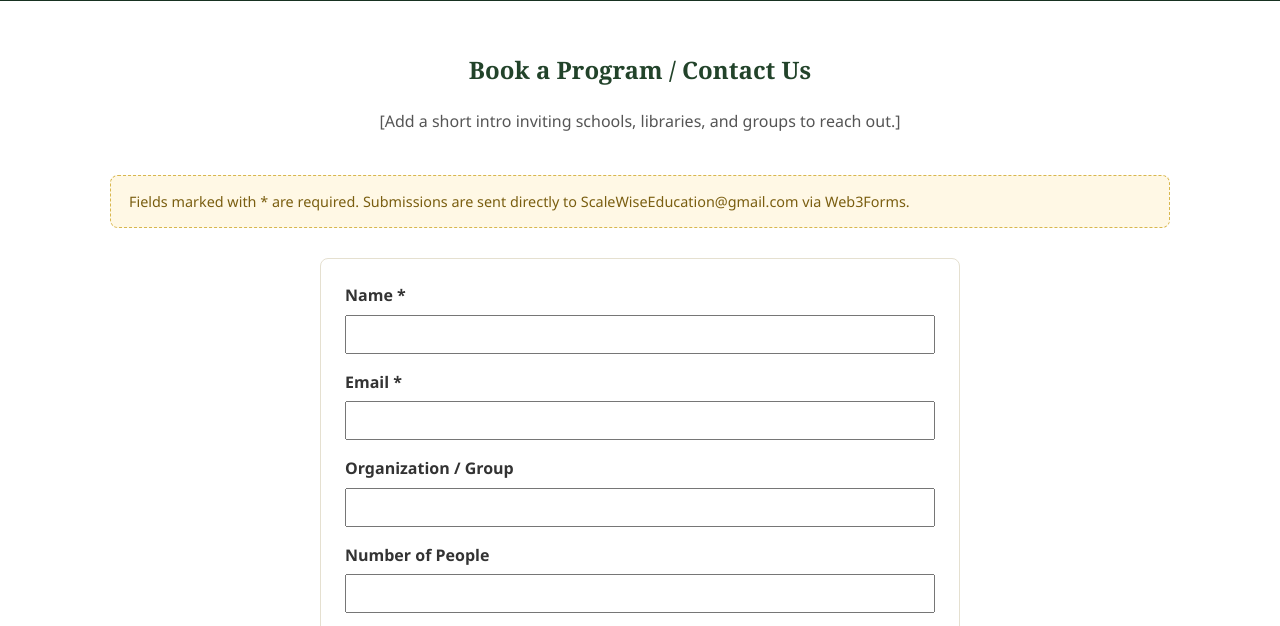
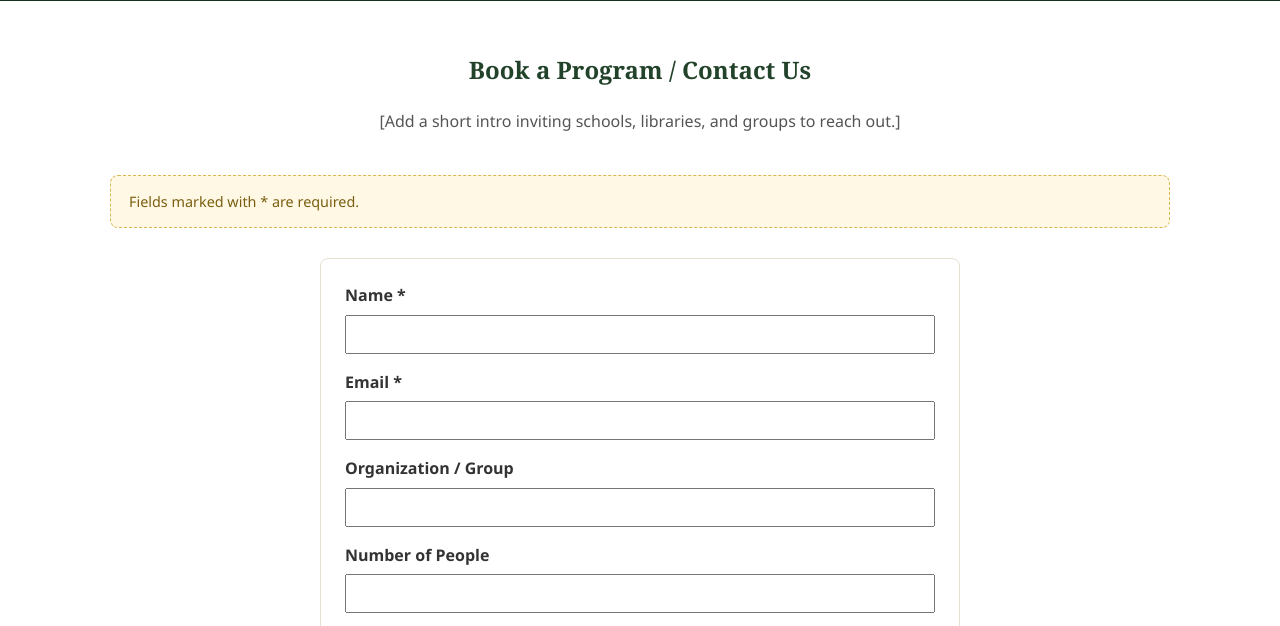
Before and after one commit to Detaai/ScaleWise-Education, a plain HTML site: page contact.html in a window 1280 px wide. Shown: the part 110-736 px from the top of the page. Drawn offline with Linux system fonts and the light colour scheme.

Commit message:
Update contact.html

```diff
--- a/contact.html
+++ b/contact.html
@@ -39,7 +39,7 @@
         <p>[Add a short intro inviting schools, libraries, and groups to reach out.]</p>
       </div>
 
-      <p class="placeholder-note">Fields marked with * are required. Submissions are sent directly to ScaleWiseEducation@gmail.com via Web3Forms.</p>
+      <p class="placeholder-note">Fields marked with * are required.</p>
 
       <form id="booking-form" class="card" style="max-width:640px; margin:0 auto;" action="https://api.web3forms.com/submit" method="POST">
         <input type="hidden" name="access_key" value="08ad688e-8ef3-434a-a8ae-1fd51e6462d1">
```
